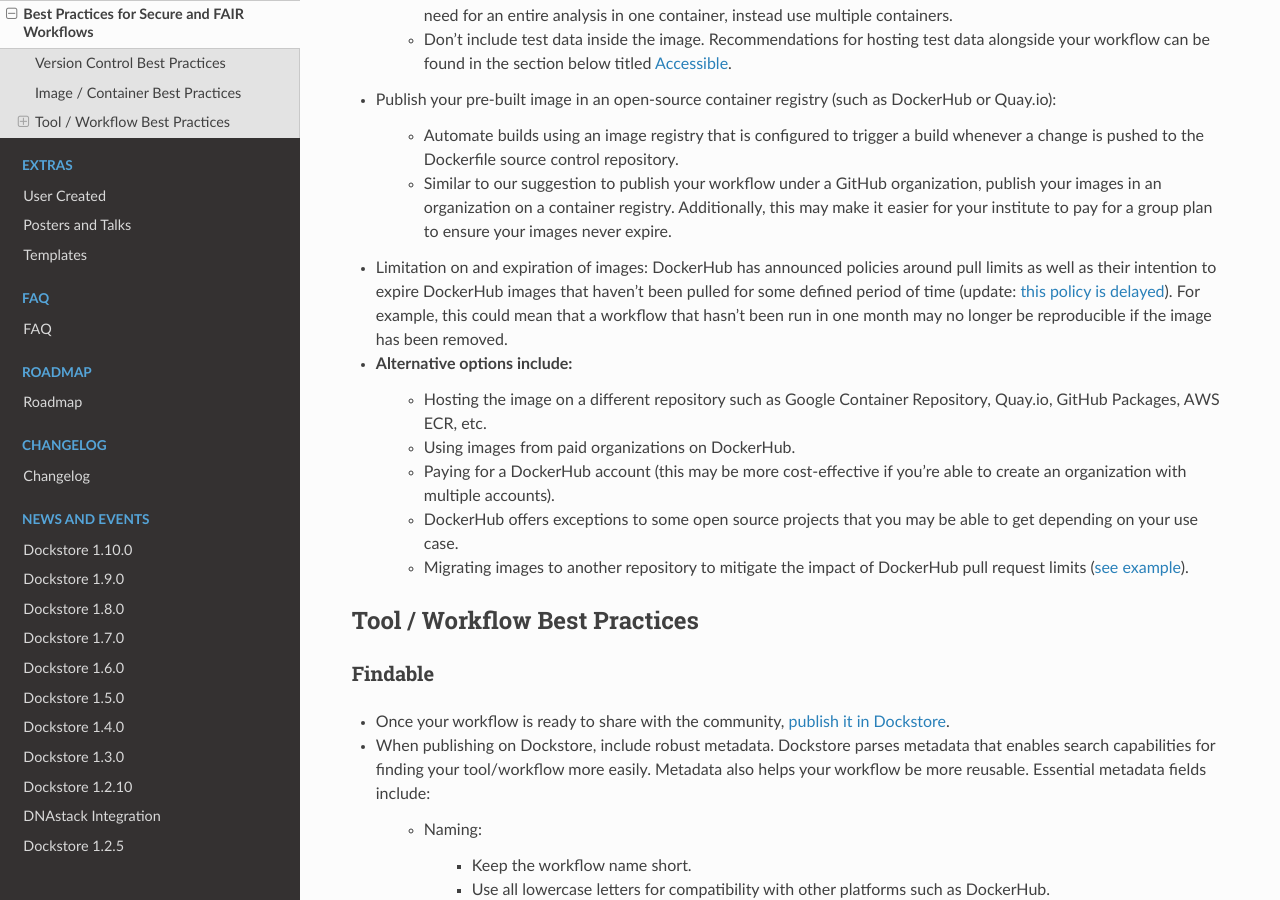
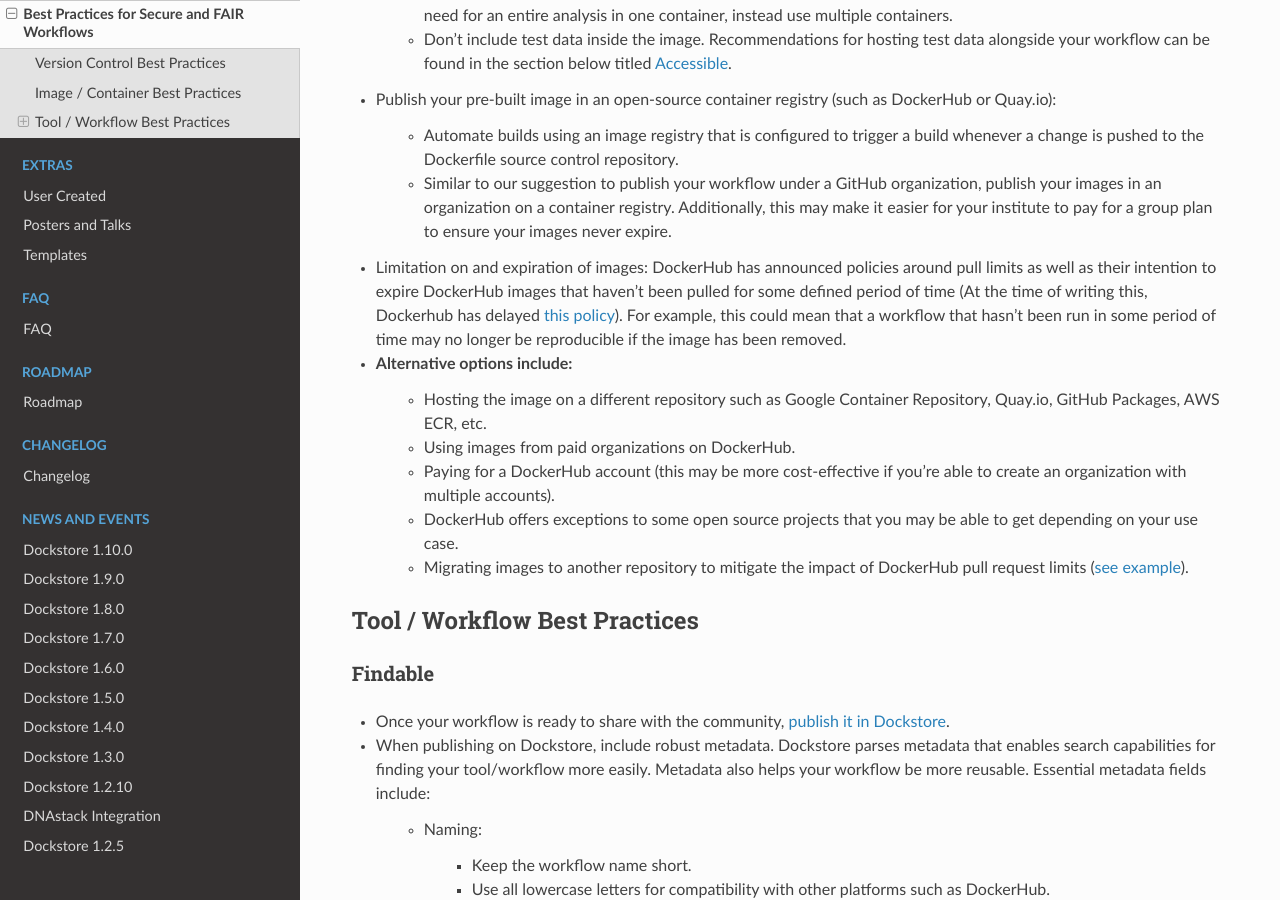
Before and after one commit to dockstore/dockstore-documentation, a Sphinx documentation site: the page built from docs/advanced-topics/best-practices/best-practices-secure-fair-workflows.rst, in a window 1280 px wide and 900 px high, scrolled down 2152 px. Built offline with Sphinx 7.4.7 and the Read the Docs theme 2.0.0, drawn with Linux system fonts in a browser that asks for light colours; some of the changed text lies outside the part shown.

Commit message:
Incorporated feedback

```diff
--- a/docs/advanced-topics/best-practices/best-practices-secure-fair-workflows.rst
+++ b/docs/advanced-topics/best-practices/best-practices-secure-fair-workflows.rst
@@ -78,7 +78,7 @@
 	- Automate builds using an image registry that is configured to trigger a build whenever a change is pushed to the Dockerfile source control repository.
 	- Similar to our suggestion to publish your workflow under a GitHub organization, publish your images in an organization on a container registry. Additionally, this may make it easier for your institute to pay for a group plan to ensure your images never expire.
 
-- Limitation on and expiration of images: DockerHub has announced policies around pull limits as well as their intention to expire DockerHub images that haven't been pulled for some defined period of time (update: `this policy is delayed <https://www.docker.com/blog/docker-hub-image-retention-policy-delayed-and-subscription-updates/>`_). For example, this could mean that a workflow that hasn't been run in one month may no longer be reproducible if the image has been removed.
+- Limitation on and expiration of images: DockerHub has announced policies around pull limits as well as their intention to expire DockerHub images that haven't been pulled for some defined period of time (At the time of writing this, Dockerhub has delayed `this policy <https://www.docker.com/blog/docker-hub-image-retention-policy-delayed-and-subscription-updates/>`_). For example, this could mean that a workflow that hasn't been run in some period of time may no longer be reproducible if the image has been removed.
 
 - Alternative options include:
 	- Hosting the image on a different repository such as Google Container Repository, Quay.io, GitHub Packages, AWS ECR, etc.
```
Also changed, not shown: other parts of docs/advanced-topics/best-practices/best-practices-secure-fair-workflows.rst (+1 -1 lines).
